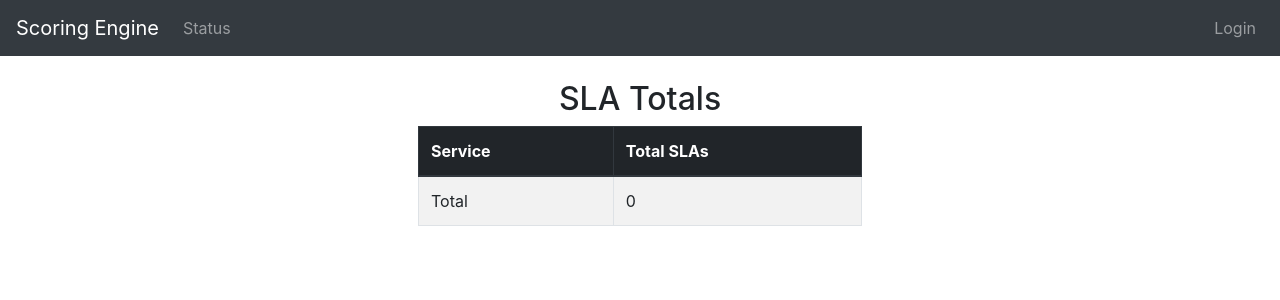
After one commit to DSU-DefSec/ScoringEngine, a Flask app: template scoring/web/templates/sla_totals.html in a window 1280 px wide. The commit adds this page. Shown: the top 300 px of the page. Run offline with Flask 2, Linux system fonts and the light colour scheme; the template is opened without the code that fills it, so the values that code supplies are empty; parts of the project's set-up code (start-up, migrations or seed data) failed here and were passed over; some libraries are stand-ins or nearby versions.

Commit message:
SLA violation web pages

```diff
--- a/scoring/web/server.py
+++ b/scoring/web/server.py
@@ -192,22 +192,6 @@ def result_log():
     fname = ''
     return render_template('result_log.html', results=results, fname=fname)
 
-@app.route('/settings', methods=['GET', 'POST'])
-@login_required
-@admin_required
-def settings():
-    """
-    Render page with a button for starting and stopping the engine.
-    """
-    running = wm.settings['running']
-    if request.method =='POST':
-        if request.form['running'] == 'Start':
-            running = True
-        elif request.form['running'] == 'Stop':
-            running = False
-        wm.update_setting('running', running)
-    return render_template('competition.html', running=running)
-
 @app.route('/login', methods=['GET', 'POST'])
 def login():
     """
@@ -367,3 +351,56 @@ def revert_log():
     else:
         reverts = db.get('revert_log', ['*'], where='team_id=%s', orderby='time DESC', args=(current_user.team.id,))
     return render_template('revert_log.html', teams=teams, reverts=reverts)
+
+def get_team_slas(team_id):
+    results = db.get('result', ['time', 'check_id', 'result'], where='team_id=%s', orderby='time ASC', args=(team_id,))
+    down_counts = {}
+    slas = []
+    for time, check_id, result in results:
+        if not check_id in down_counts:
+            down_counts[check_id] = 0
+        if not result:
+            down_counts[check_id] += 1
+        else:
+            down_counts[check_id] = 0
+        if down_counts[check_id] >= 6:
+            down_counts[check_id] = 0
+            slas.append((time, check_id))
+    return slas
+
+def get_slas():
+    slas = {}
+    for team in wm.teams:
+        slas[team.id] = get_team_slas(team.id)
+    return slas
+
+@app.route('/sla/log', methods=['GET'])
+@login_required
+def sla_log():
+    slas = get_slas()
+
+    cs = {}
+    for check in wm.checks:
+        cs[check.id] = check
+
+    return render_template('sla_log.html', slas=slas, checks=cs)
+
+@app.route('/sla/totals', methods=['GET'])
+@login_required
+def sla_totals():
+    cs = {}
+    for check in wm.checks:
+        cs[check.id] = check
+
+    slas = get_slas()
+    totals = {}
+    for team in wm.teams:
+        totals[team.id] = {}
+        for check in wm.checks:
+            totals[team.id][check.id] = 0
+
+    for team in wm.teams:
+        for time, check_id in slas[team.id]:
+            totals[team.id][check_id] += 1
+
+    return render_template('sla_totals.html', totals=totals, checks=cs)
--- a/scoring/web/templates/base.html
+++ b/scoring/web/templates/base.html
@@ -4,7 +4,7 @@
 <title>Scoring Engine</title>
 <link rel="stylesheet" href="/static/css/bootstrap-4.0.0.min.css">
 <link rel="stylesheet" href="/static/css/fontawesome-5.0.13.css">
-<link rel="stylesheet" href="static/css/style.css">
+<link rel="stylesheet" href="/static/css/style.css">
 <script src="/static/js/jquery-3.2.1.slim.min.js"></script>
 <script src="/static/js/popper-1.12.9.min.js"></script>
 <script src="/static/js/bootstrap-4.0.0.min.js"></script>
@@ -30,16 +30,21 @@
     <li class="d-inline-block nav-item {% block revert_log %}{% endblock %}">
         <a class="nav-link" href="{{ url_for('revert_log') }}">Revert Log</a>
     </li>
+    <li class="d-inline-block nav-item dropdown {% block sla %}{% endblock %}">
+        <a class="nav-link" data-toggle="dropdown" href="#" role="button" aria-haspopup="true" aria-expanded="false">SLA</a>
+        <div class="dropdown-menu">
+            <a class="dropdown-item" href="{{ url_for('sla_log') }}">SLA Log</a>
+            <a class="dropdown-item" href="{{ url_for('sla_totals') }}">SLA Totals</a>
+        </div>
+    </li>
     {% endif %}
     {% if current_user.is_authenticated and current_user.name == 'admin' %}
-    <li class="d-inline-block nav-item {% block settings %}{% endblock %}">
-        <a class="nav-link" href="{{ url_for('settings') }}">Settings</a>
-    </li>
-    <li class="d-inline-block nav-item {% block scores %}{% endblock %}">
-        <a class="nav-link" href="{{ url_for('score') }}">Scores</a>
-    </li>
-    <li class="d-inline-block nav-item {% block defaults %}{% endblock %}">
-        <a class="nav-link" href="{{ url_for('default') }}">Default Creds</a>
+    <li class="d-inline-block nav-item dropdown {% block reporting %}{% endblock %}">
+        <a class="nav-link" data-toggle="dropdown" href="#" role="button" aria-haspopup="true" aria-expanded="false">Reports</a>
+        <div class="dropdown-menu">
+            <a class="dropdown-item" href="{{ url_for('score') }}">Scores</a>
+            <a class="dropdown-item" href="{{ url_for('default') }}">Default Creds</a>
+        </div>
     </li>
     {% endif %}
 </ul>
--- a/scoring/web/templates/default.html
+++ b/scoring/web/templates/default.html
@@ -1,6 +1,6 @@
 {% extends 'base.html' %}
 
-{% block defaults %}active{% endblock %}
+{% block reporting %}active{% endblock %}
 
 {% block content %}
 <script type="text/javascript" src="/static/js/Chart.bundle-2.7.2.min.js"></script>
--- a/scoring/web/templates/score.html
+++ b/scoring/web/templates/score.html
@@ -1,6 +1,6 @@
 {% extends 'base.html' %}
 
-{% block scores %}active{% endblock %}
+{% block reporting %}active{% endblock %}
 
 {% block content %}
 <script type="text/javascript" src="/static/js/Chart.bundle-2.7.2.min.js"></script>
--- /dev/null
+++ b/scoring/web/templates/sla_totals.html
@@ -0,0 +1,40 @@
+{% extends 'base.html' %}
+{% block sla %}active{% endblock %}
+
+{% block content %}
+<br/>
+
+<style>
+h2 {
+    text-align: center;
+}
+
+table.table {
+    width:40%;
+    margin:auto;
+}
+</style>
+
+<h2>SLA Totals</h2>
+
+<table class="table table-striped table-bordered" id="revert-table">
+    <thead class="thead-dark">
+        <th>Service</th>
+        <th>Total SLAs</th>
+    </thead>
+    <tbody>
+        {% set ts = totals[current_user.team.id] %}
+        {% for cid,total in ts.items() %}
+        <tr>
+            <td>{{ checks[cid].name }}</td>
+            <td>{{ total }}</td>
+        </tr>
+        {% endfor %}
+        <tr>
+            <td>Total</td>
+            <td>{{ ts.values()|sum }}</td>
+        </tr>
+    </tbody>
+</table>
+
+{% endblock %}
```
Also changed, not shown: scoring/web/templates/sla_log.html (added, +35 -0 lines).
